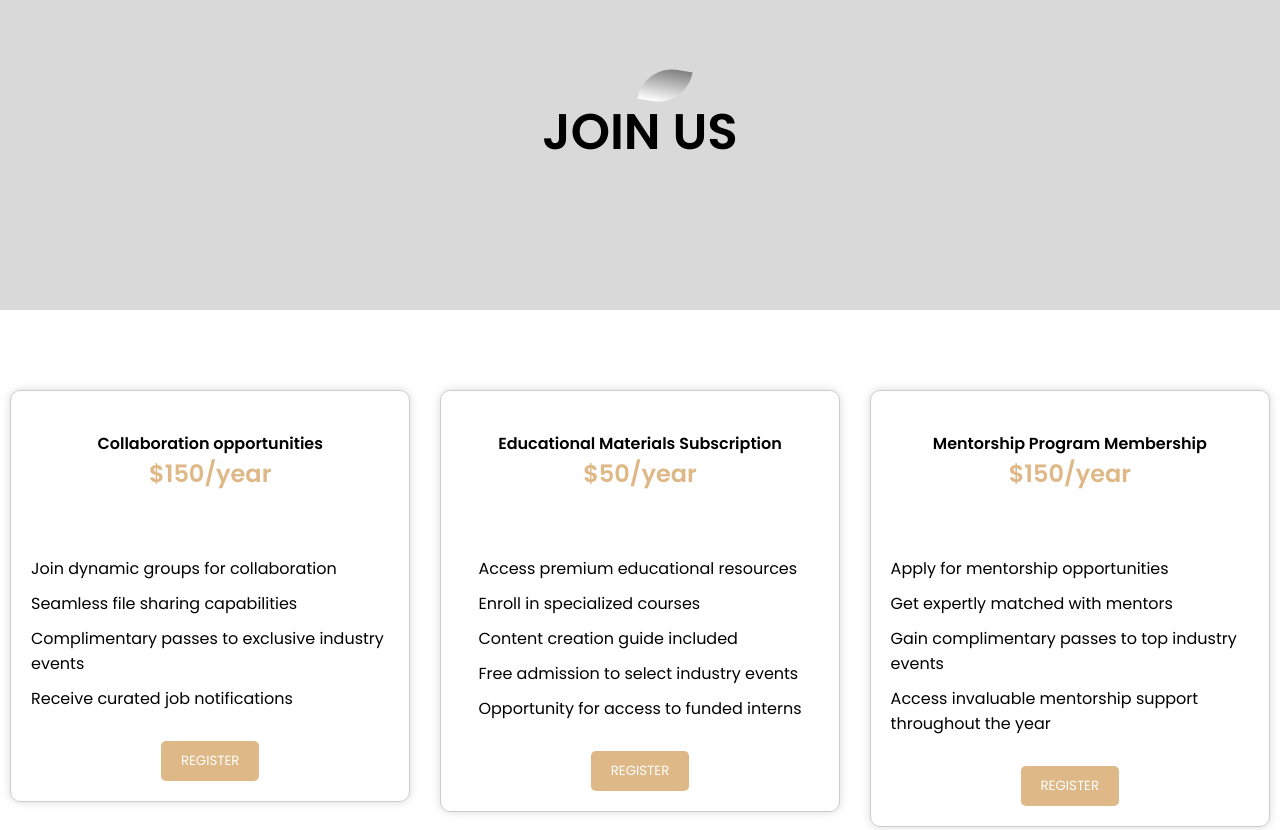
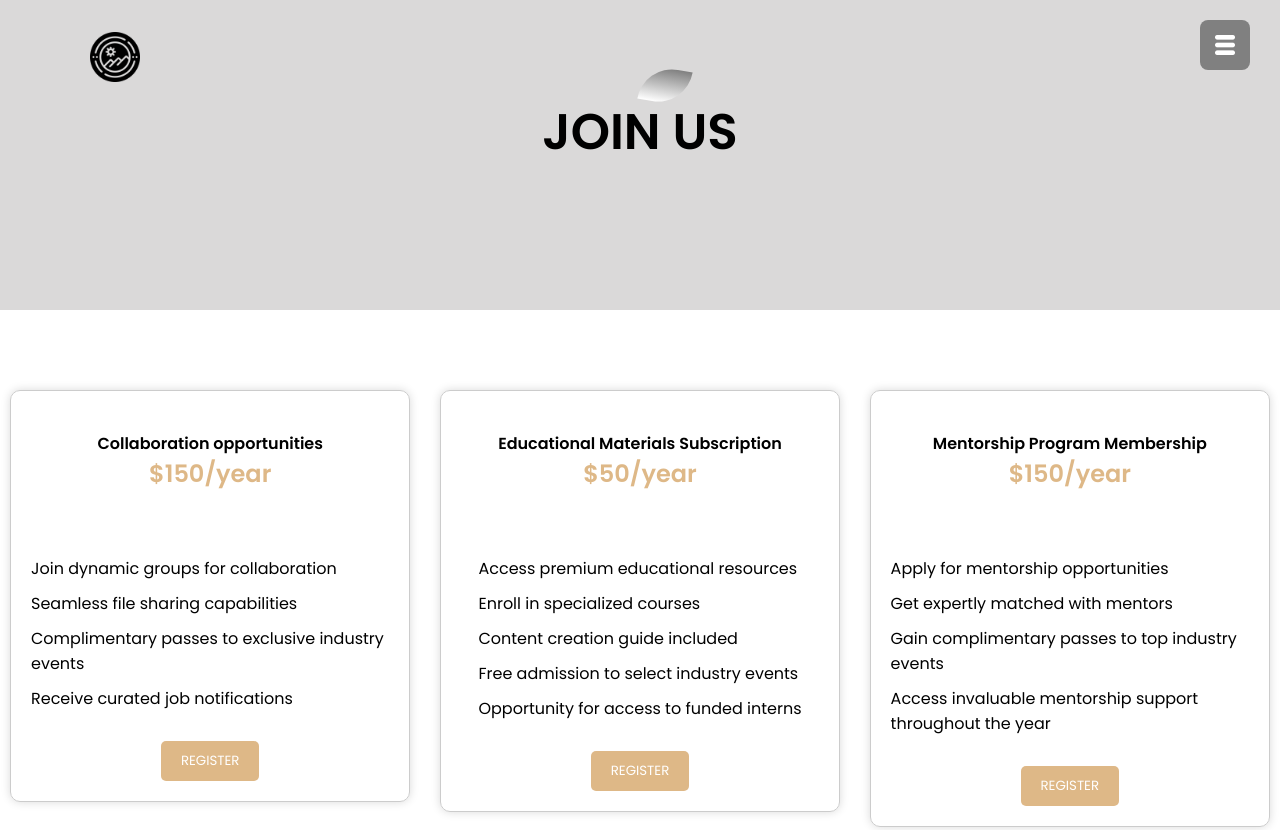
Before and after one commit to lanaarafat/AfroVision-Hub, a plain HTML site: page signup.html in a window 1280 px wide. Shown: the top 830 px of the page. Drawn offline with Linux system fonts and the light colour scheme.

Commit message:
menu bar

```diff
--- a/signup.css
+++ b/signup.css
@@ -10,7 +10,7 @@
     height: 100vh;
 }
 .logo{
-    width: 100px;
+    width: 50px;
     position: absolute;
     top: 4%;
     left: 7%;
--- a/signup.html
+++ b/signup.html
@@ -19,6 +19,7 @@
     <script src="script.js"></script>
   </head>
   <body>
+    <img src="./images/logo-design.png" class="logo" />
     <div id="sideNav">
       <nav>
         <ul>
@@ -29,6 +30,9 @@
           <li><a href="#footer">CONTACT US</a></li>
         </ul>
       </nav>
+      <div id="menuBtn">
+        <img src="./images/menu.png" id="menu" />
+      </div>
     </div>
 
         <!--What we offer-->
```
